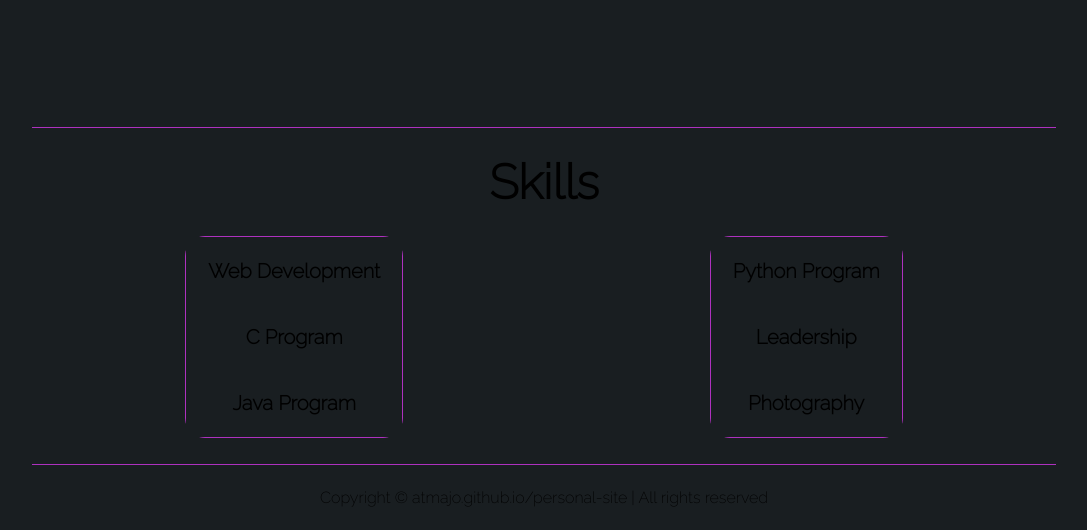
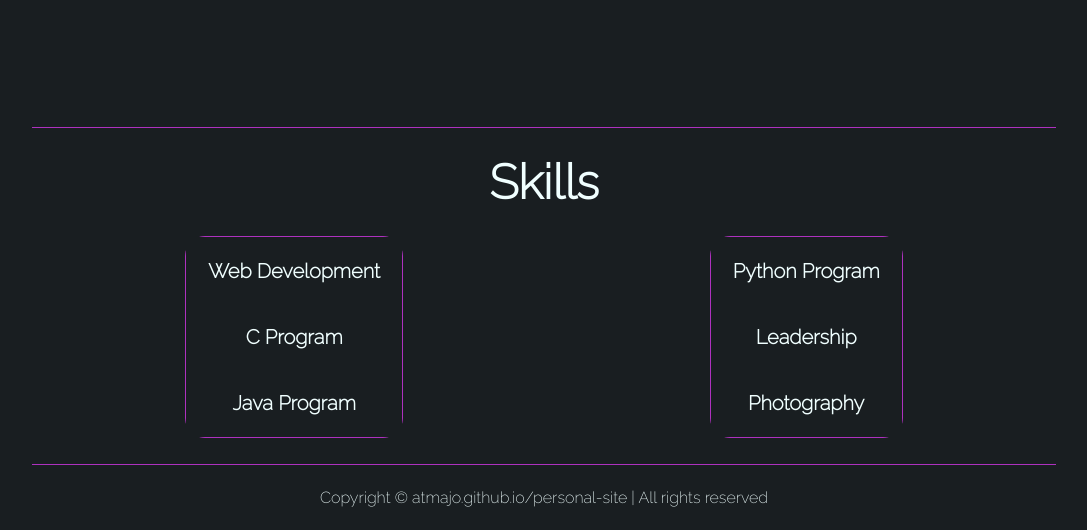
Before and after one commit to Atmajo/personal-site, a plain HTML site: page index.html in a window 1280 px wide. Shown: the part 601-1131 px from the top of the page, without its empty margins (96-1183 px from the left). Drawn offline with nearby package versions, Linux system fonts and the light colour scheme; a web font is replaced by a local one.

Commit message:
changes in style.css

```diff
--- a/style.css
+++ b/style.css
@@ -3,6 +3,7 @@
 .container {
     max-width: 80vw;
     font-family: 'Raleway', sans-serif;
+    color: azure;
 }
 .header {
     margin: 40px;
```
